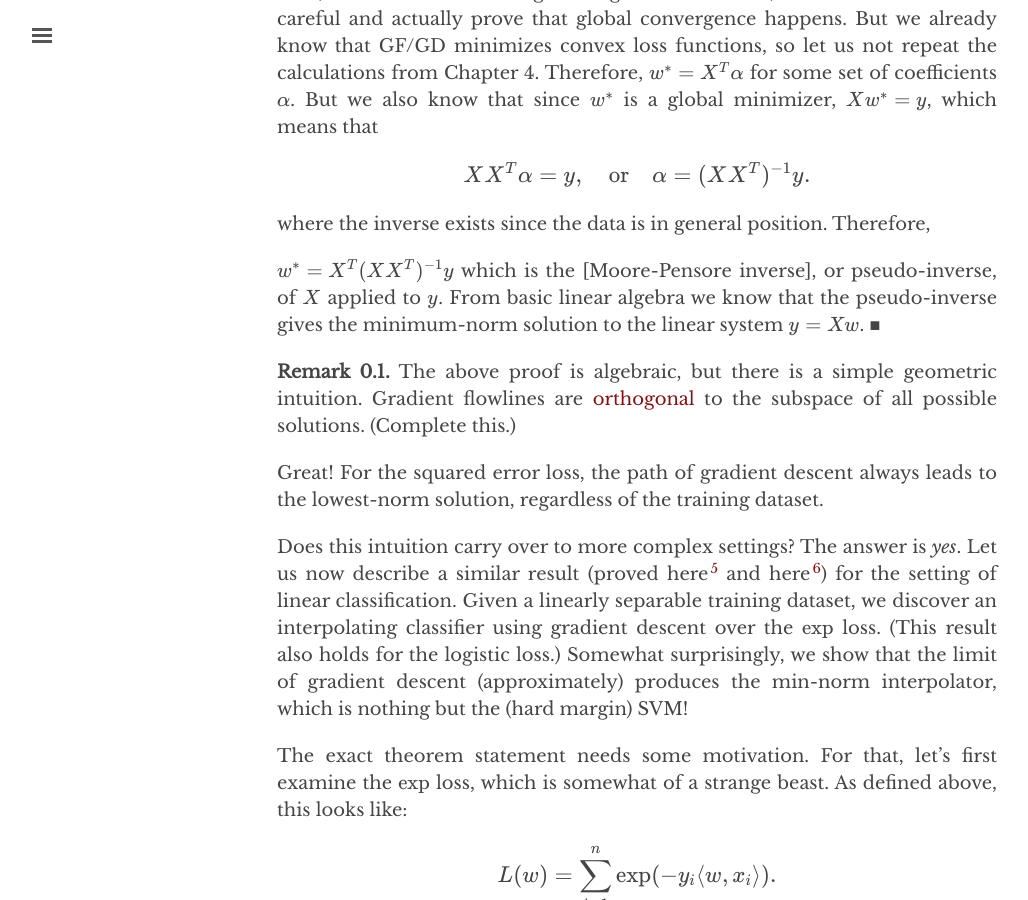
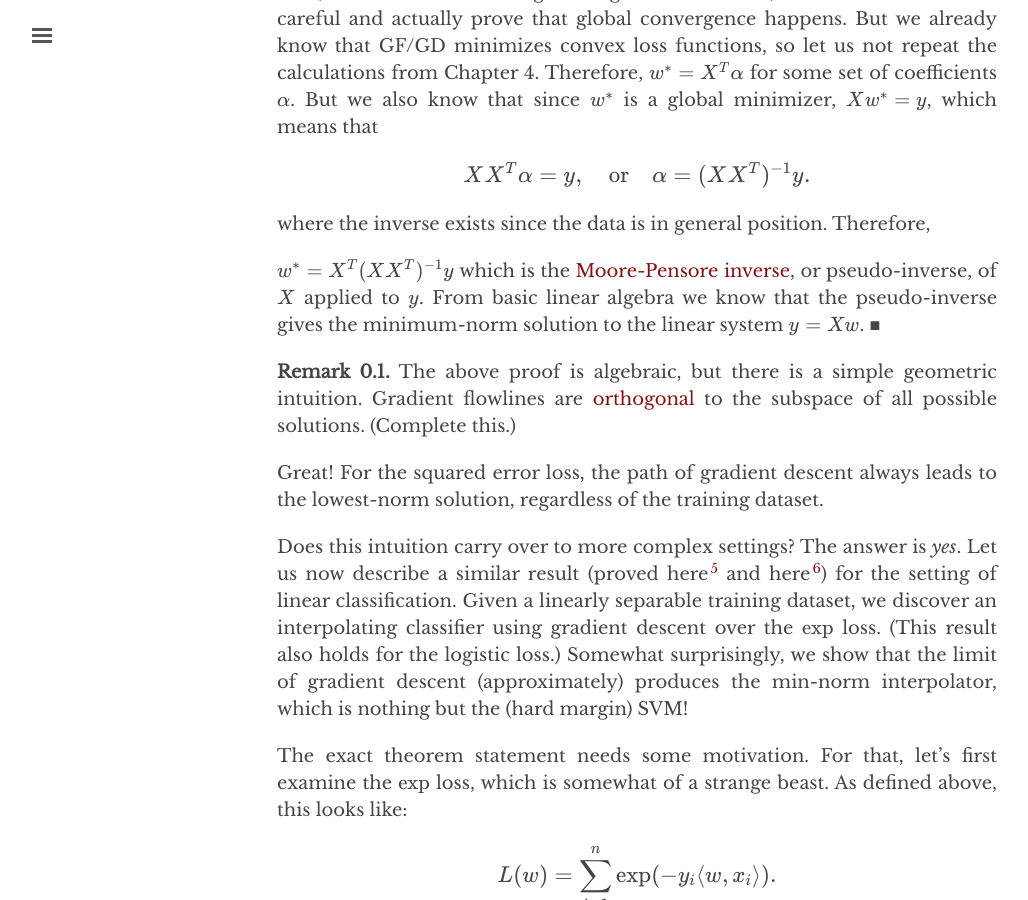
Before and after one commit to chinmayhegde/fodl, a Jekyll site: the page built from _posts/2022-01-12-generalization01.md, in a window 1280 px wide and 900 px high, scrolled down 5606 px. Shown: the whole window, without its empty margins (3-1031 px from the left). Built offline with Jekyll 4.4.1, drawn with Linux system fonts in a browser that asks for light colours; nearby versions of some CDN libraries; part of the change alters nothing that is shown.

```diff
--- a/_posts/2022-01-12-generalization01.md
+++ b/_posts/2022-01-12-generalization01.md
@@ -144,7 +144,7 @@ We have the following:
   $$
   w^* =  X^T (XX^T)^{-1} y
   $$
-  which is the [Moore-Pensore inverse], or pseudo-inverse, of $X$ applied to $y$. From basic linear algebra we know that the pseudo-inverse gives the minimum-norm solution to the linear system $y = Xw$.
+  which is the [Moore-Pensore inverse](https://en.wikipedia.org/wiki/Moore%E2%80%93Penrose_inverse), or pseudo-inverse, of $X$ applied to $y$. From basic linear algebra we know that the pseudo-inverse gives the minimum-norm solution to the linear system $y = Xw$.
 {:.proof}
 
 **Remark**{:.label #flowlines}
```
